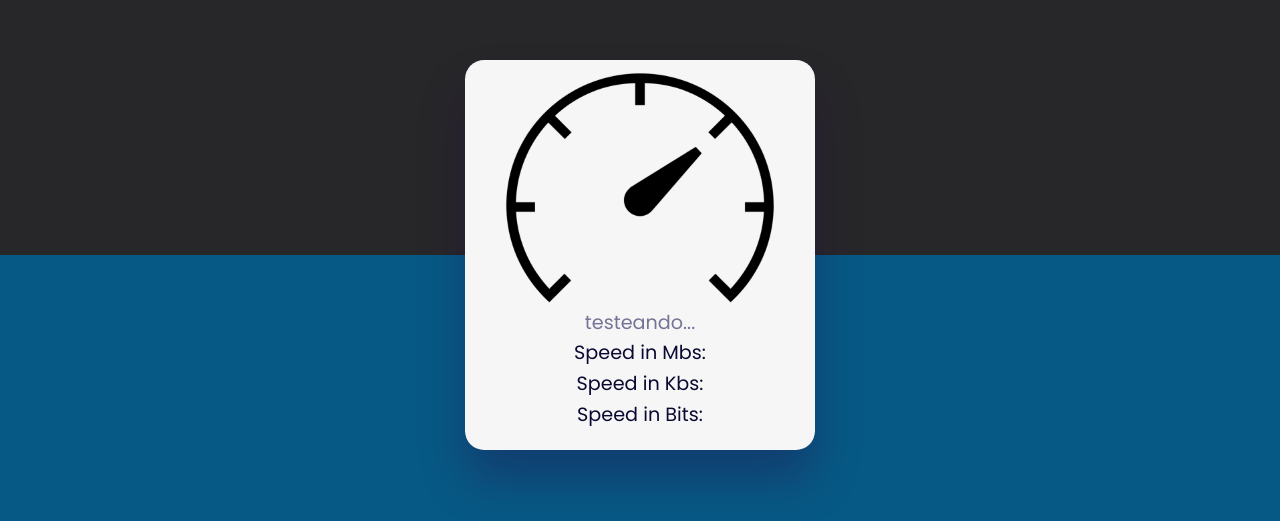
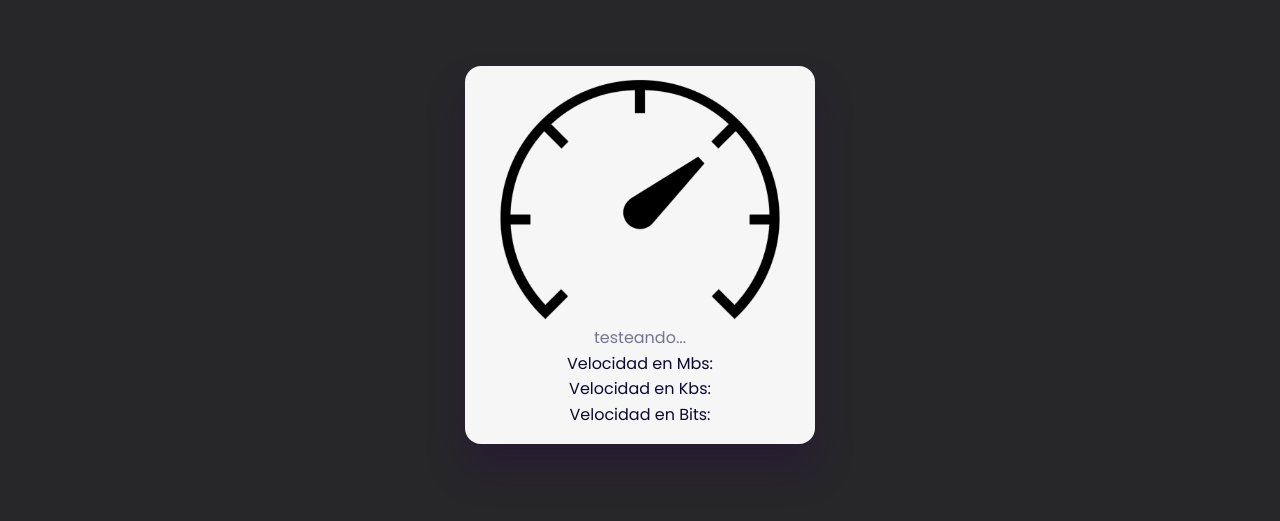
Before and after one commit to DiegoRdrz/SpeedTest, a plain HTML site: page index.html in a window 1280 px wide. Shown: the part 145-666 px from the top of the page. Drawn offline with Linux system fonts and the light colour scheme; no server answers.

Commit message:
Finalizado funcionando ¿correctamente?

```diff
--- a/index.html
+++ b/index.html
@@ -10,9 +10,9 @@
     <div class="container">
         <img src="speedometer.png">
         <p id="info"><span>...</span></p>
-        <p id="mbs"><span>Speed in Mbs: </span></p>
-        <p id="kbs"><span>Speed in Kbs: </span></p>
-        <p id="bits"><span>Speed in Bits: </span></p>
+        <p id="mbs"><span>Velocidad en Mbs: </span></p>
+        <p id="kbs"><span>Velocidad en Kbs: </span></p>
+        <p id="bits"><span>Velocidad en Bits: </span></p>
 
     </div>
 
--- a/index.js
+++ b/index.js
@@ -47,7 +47,8 @@ function calculateSpeed(){
 
         bitSpeed.innerHTML += `${averageSpeedInBps}`;
         kbSpeed.innerHTML += `${averageSpeedInKbps}`;
-        MbSpeed.innerHTML += `${averageSpeedInMbps}`;
+        mbSpeed.innerHTML += `${averageSpeedInMbps}`;
+
         info.innerHTML = "test Completado";
     }else{
         startTime = new Date().getTime();
--- a/style.css
+++ b/style.css
@@ -9,7 +9,7 @@
 
 body{
     height: 100vh;
-    background: linear-gradient(#27272a 50%, #075985 50%);
+    background: #27272a ;
     display: flex;
     align-items: center;
     justify-content: center;
@@ -23,7 +23,7 @@ body{
     width: 350px;
     padding: 0 2em 1em;
     border-radius: 1em;
-    font-size: 1.2em;
+    font-size: 1em;
     line-height: 1.6em;
     box-shadow: 0 1.6em 2.4em rgba(40, 4, 67, 0.3);
 }
```
